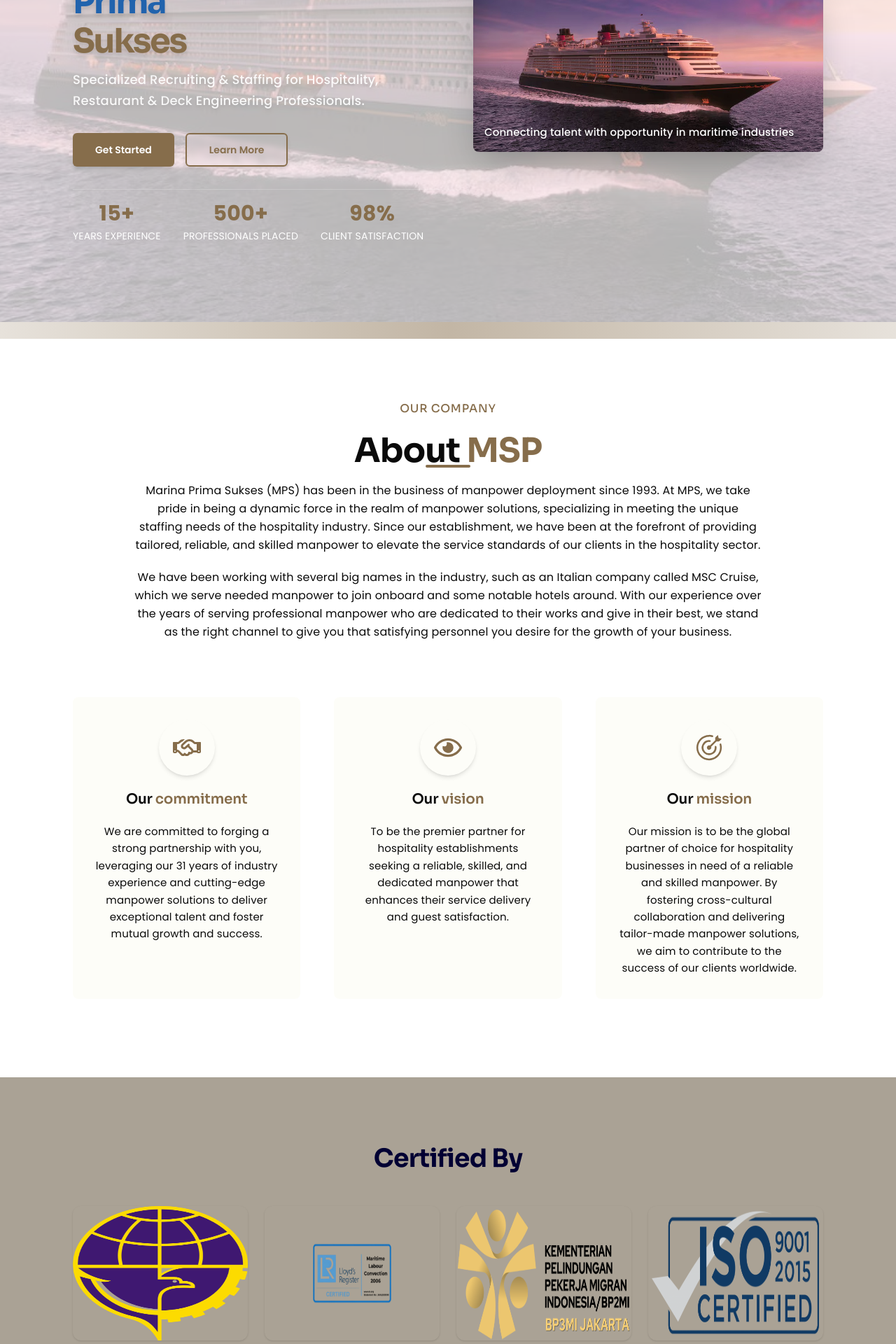
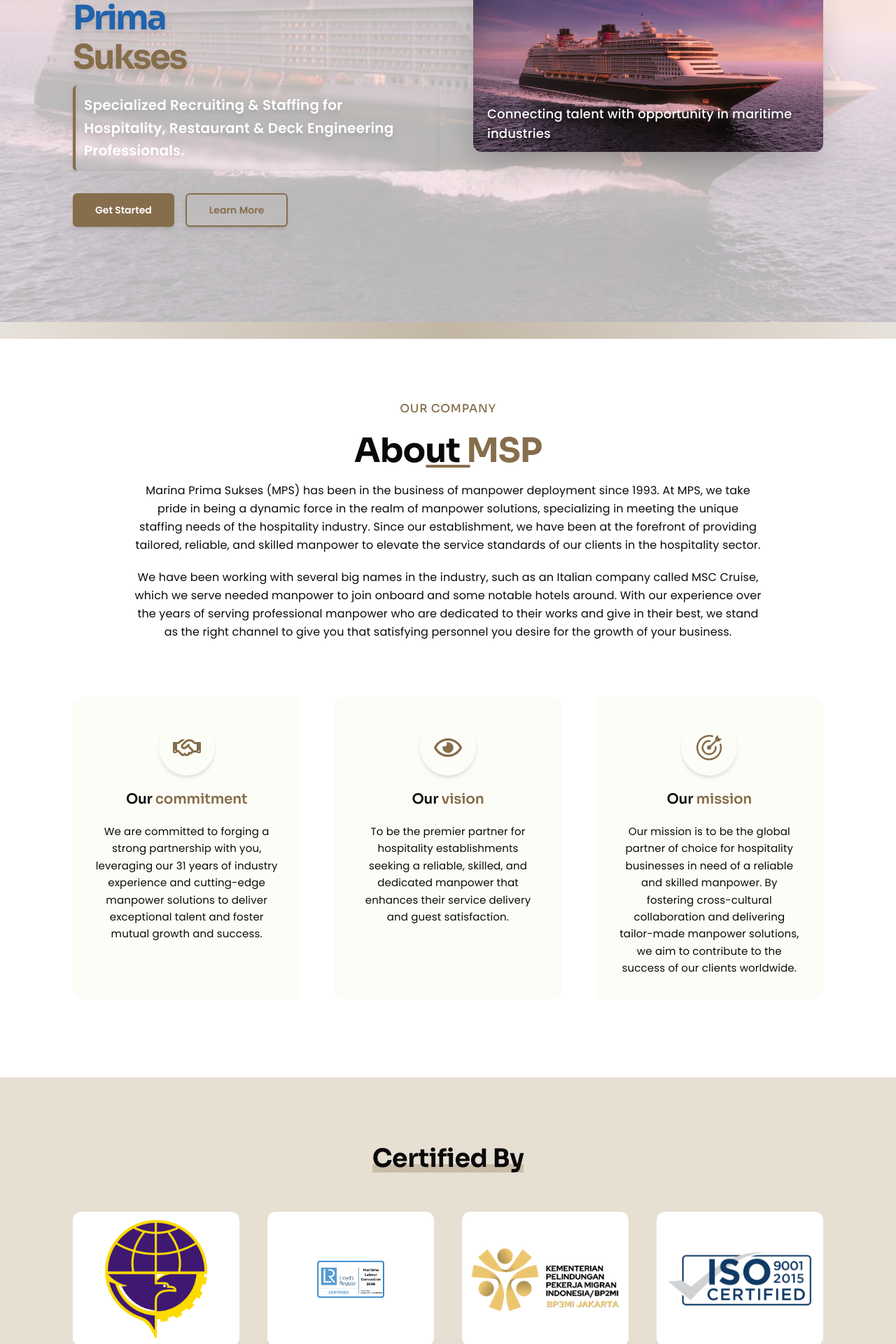
Before and after one commit to jonfry1175/ccc, a Next.js app: page / in a window 1280 px wide. Shown: the part 340-2260 px from the top of the page at 70% size. Built offline with nearby package versions, Linux system fonts and the light colour scheme.

Commit message:
refactor: Enhance component styling and visual design across multiple sections

```diff
--- a/src/components/atoms/GalleryImageCard/index.tsx
+++ b/src/components/atoms/GalleryImageCard/index.tsx
@@ -17,24 +17,24 @@ interface Props {
 
 export default function GalleryImageCard({ src, alt, width, height }: Props) {
   return (
-    <Card className="relative overflow-hidden border-none  bg-inherit">
+    <Card className="relative overflow-hidden border-none bg-transparent shadow-none">
       <CardContent className="p-0">
         <Dialog>
           {/* Gambar kecil jadi trigger untuk membuka dialog */}
           <DialogTrigger asChild>
-            <div className="relative w-full h-48 cursor-pointer hover:scale-105 transition-transform duration-200">
+            <div className="relative w-full h-48 cursor-pointer hover:scale-105 transition-all duration-300 flex items-center justify-center bg-white rounded-lg p-5 shadow-md hover:shadow-lg">
               <Image
                 src={src}
                 alt={alt}
                 layout="fill"
-                objectFit="fit"
-                className=""
+                objectFit="contain"
+                className="p-3"
               />
             </div>
           </DialogTrigger>
 
           {/* Dialog menampilkan gambar resolusi penuh */}
-          <DialogContent className="max-w-4xl p-4 bg-white rounded-lg">
+          <DialogContent className="max-w-4xl p-6 bg-white rounded-lg shadow-xl">
             <DialogHeader></DialogHeader>
             <div className="flex justify-center">
               <Image
--- a/src/components/molecules/Certified/index.tsx
+++ b/src/components/molecules/Certified/index.tsx
@@ -5,13 +5,16 @@ import { certifiedsData } from "@/lib/DataCertified";
 
 export default function Certified() {
   return (
-    <section className="px-4 py-16 md:py-24 bg-color4">
-      <div className="container max-w-6xl mx-auto px-10">
-        <h1 className="mb-12 text-3xl font-bold text-center text-color1 md:text-4xl">
-          Certified By
-        </h1>
+    <section className="py-16 md:py-24 bg-[#E6DFD2]">
+      <div className="container max-w-6xl mx-auto px-4 md:px-10">
+        <div className="text-center mb-14">
+          <h2 className="inline-block text-3xl font-bold text-navy-DEFAULT md:text-4xl relative">
+            <span className="relative z-10">Certified By</span>
+            <span className="absolute bottom-0 left-0 w-full h-3 bg-gold opacity-30 z-0"></span>
+          </h2>
+        </div>
 
-        <div className="grid grid-cols-1 gap-6 md:grid-cols-4">
+        <div className="grid grid-cols-1 sm:grid-cols-2 md:grid-cols-4 gap-8 md:gap-10">
           {certifiedsData.map((testimonial, index) => (
             <GalleryImageCard
               key={index}
--- a/src/components/molecules/Contact/index.tsx
+++ b/src/components/molecules/Contact/index.tsx
@@ -52,12 +52,12 @@ export default function Contact() {
 
       <div className="max-w-6xl mx-auto px-6 md:px-10">
         <div className="mb-16 text-center">
-          <h2 className="text-gold uppercase tracking-wider font-medium mb-1">Get In Touch</h2>
-          <h1 className="text-3xl font-bold text-white md:text-5xl mb-6 relative inline-block">
-            Contact <span className="text-gold">Us</span>
-            <span className="absolute bottom-0 left-1/2 transform -translate-x-1/2 w-16 h-1 bg-gold rounded-full"></span>
+          <h2 className="text-gold uppercase tracking-wider font-medium mb-3">Get In Touch</h2>
+          <h1 className="text-3xl font-bold md:text-5xl mb-6 relative inline-block">
+            <span className="text-white drop-shadow-[0_2px_3px_rgba(0,0,0,0.5)] relative z-10">Contact</span> <span className="text-gold">Us</span>
+            <span className="absolute bottom-0 left-1/2 transform -translate-x-1/2 w-24 h-1 bg-gold rounded-full"></span>
           </h1>
-          <p className="max-w-3xl mx-auto text-white/80 text-[16px] leading-relaxed mt-8">
+          <p className="max-w-3xl mx-auto text-white/90 text-[16px] leading-relaxed mt-8 font-medium">
             We're here to assist you with any inquiries you might have about our services.
             Please fill out the form below, and one of our representatives will contact you shortly.
           </p>
@@ -72,7 +72,7 @@ export default function Contact() {
               </div>
               <div>
                 <h3 className="text-gold font-medium text-xl mb-2">Phone</h3>
-                <p className="text-white/90 text-[16px]">+62 21 5366 7356</p>
+                <p className="text-white font-semibold text-[17px] drop-shadow-[0_1px_2px_rgba(0,0,0,0.8)]">+62 21 5366 7356</p>
               </div>
             </div>
 
@@ -82,7 +82,7 @@ export default function Contact() {
               </div>
               <div>
                 <h3 className="text-gold font-medium text-xl mb-2">Email</h3>
-                <p className="text-white/90 text-[16px]">mps.marinaprima@gmail.com</p>
+                <p className="text-white font-semibold text-[17px] drop-shadow-[0_1px_2px_rgba(0,0,0,0.8)]">mps.marinaprima@gmail.com</p>
               </div>
             </div>
 
@@ -92,7 +92,7 @@ export default function Contact() {
               </div>
               <div>
                 <h3 className="text-gold font-medium text-xl mb-2">Address</h3>
-                <p className="text-white/90 text-[16px]">
+                <p className="text-white font-semibold text-[17px] drop-shadow-[0_1px_2px_rgba(0,0,0,0.8)]">
                   Indofood Tower 15<sup>th</sup> Floor, JL. Jend. Sudirman Kav.76-78
                   Jakarta 12910 - Indonesia
                 </p>
--- a/src/components/molecules/Hero/index.tsx
+++ b/src/components/molecules/Hero/index.tsx
@@ -31,7 +31,7 @@ export default function Hero() {
                 <span className="block text-gold drop-shadow-lg">Sukses</span>
               </h1>
 
-              <p className="max-w-[600px] text-white text-opacity-90 text-lg leading-relaxed font-medium drop-shadow-md mx-auto lg:mx-0 lg:pr-10">
+              <p className="max-w-[600px] text-white text-xl leading-relaxed font-semibold drop-shadow-lg mx-auto lg:mx-0 lg:pr-10 bg-navy-DEFAULT/40 p-3 rounded-md backdrop-blur-sm border-l-4 border-gold">
                 Specialized Recruiting & Staffing for Hospitality, Restaurant &
                 Deck Engineering Professionals.
               </p>
@@ -44,35 +44,24 @@ export default function Hero() {
                 Learn More
               </Button>
             </div>
-
-            <div className="hidden lg:flex gap-8 mt-10 pt-4 border-t border-white/20 text-white">
-              <div className="text-center">
-                <p className="text-3xl font-bold text-gold">15+</p>
-                <p className="text-sm uppercase mt-1">Years Experience</p>
-              </div>
-              <div className="text-center">
-                <p className="text-3xl font-bold text-gold">500+</p>
-                <p className="text-sm uppercase mt-1">Professionals Placed</p>
-              </div>
-              <div className="text-center">
-                <p className="text-3xl font-bold text-gold">98%</p>
-                <p className="text-sm uppercase mt-1">Client Satisfaction</p>
-              </div>
-            </div>
           </div>
           <div className="lg:w-1/2 w-full max-w-[400px] lg:max-w-[500px] mx-auto">
-            <div className="relative w-full overflow-hidden rounded-lg shadow-2xl transform hover:scale-[1.02] transition-transform duration-300">
-              <div className="absolute inset-0 bg-gradient-to-t from-navy-DEFAULT/70 via-transparent to-transparent z-10"></div>
+            <div className="relative w-full overflow-hidden rounded-xl shadow-2xl transform hover:scale-[1.03] transition-all duration-500 group">
+              <div className="absolute inset-0 bg-gradient-to-t from-navy-DEFAULT/80 via-navy-DEFAULT/20 to-transparent z-10
+                group-hover:from-navy-DEFAULT/70 group-hover:via-navy-DEFAULT/10 transition-all duration-500"></div>
+
+              <div className="absolute inset-0 border border-gold/30 rounded-xl z-20 opacity-0 group-hover:opacity-100 transition-opacity duration-500"></div>
+
               <Image
                 src="/images/hero.jpg"
                 alt="Cruise ship in tropical waters"
-                className="object-cover"
+                className="object-cover w-full h-full transform group-hover:scale-105 transition-transform duration-700"
                 width={800}
                 height={600}
                 priority
               />
-              <div className="absolute bottom-0 left-0 w-full p-4 z-20">
-                <p className="text-white font-medium text-shadow-md">Connecting talent with opportunity in maritime industries</p>
+              <div className="absolute bottom-0 left-0 w-full p-5 z-20 transform translate-y-2 group-hover:translate-y-0 transition-transform duration-500">
+                <p className="text-white font-medium text-shadow-lg text-lg">Connecting talent with opportunity in maritime industries</p>
               </div>
             </div>
           </div>
```
